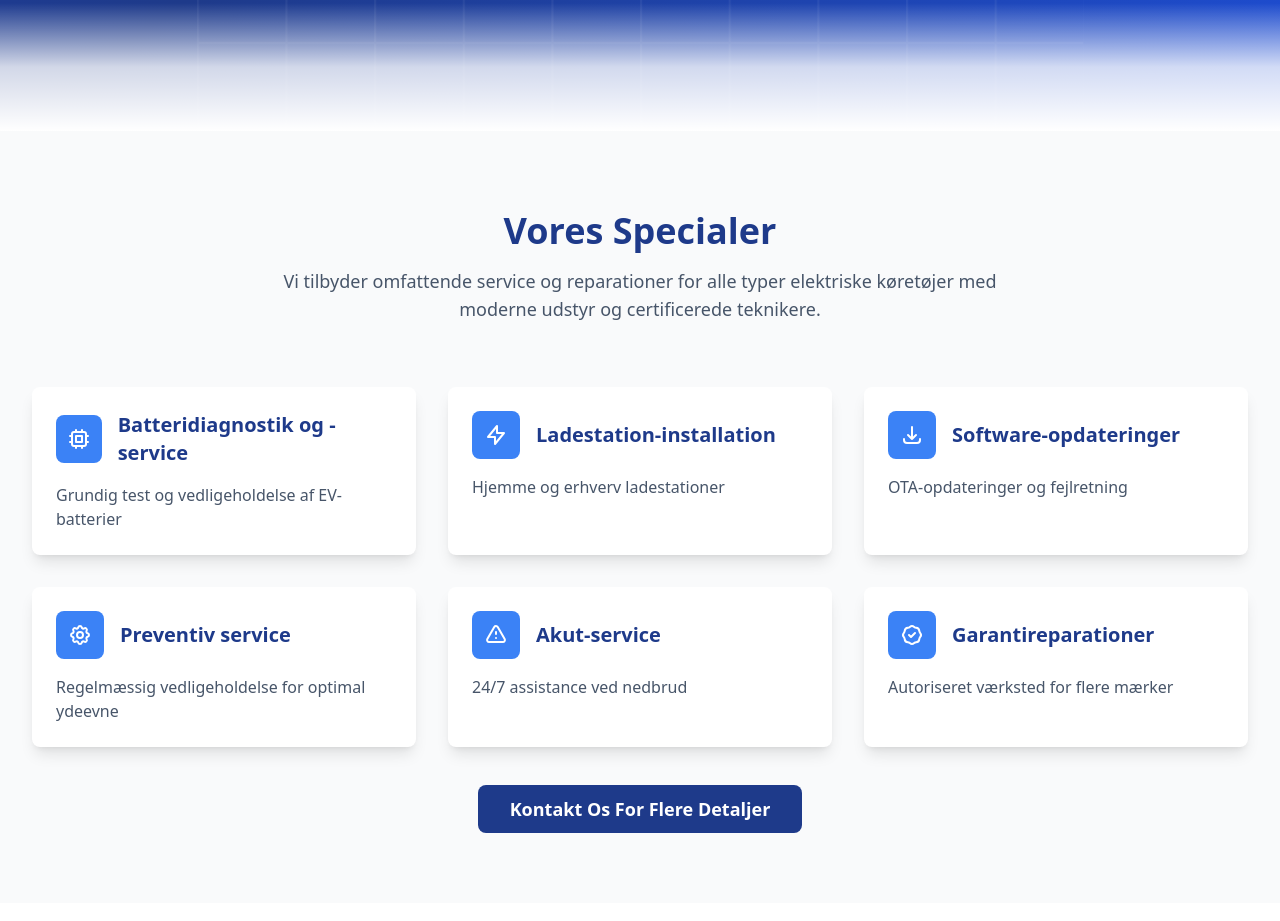
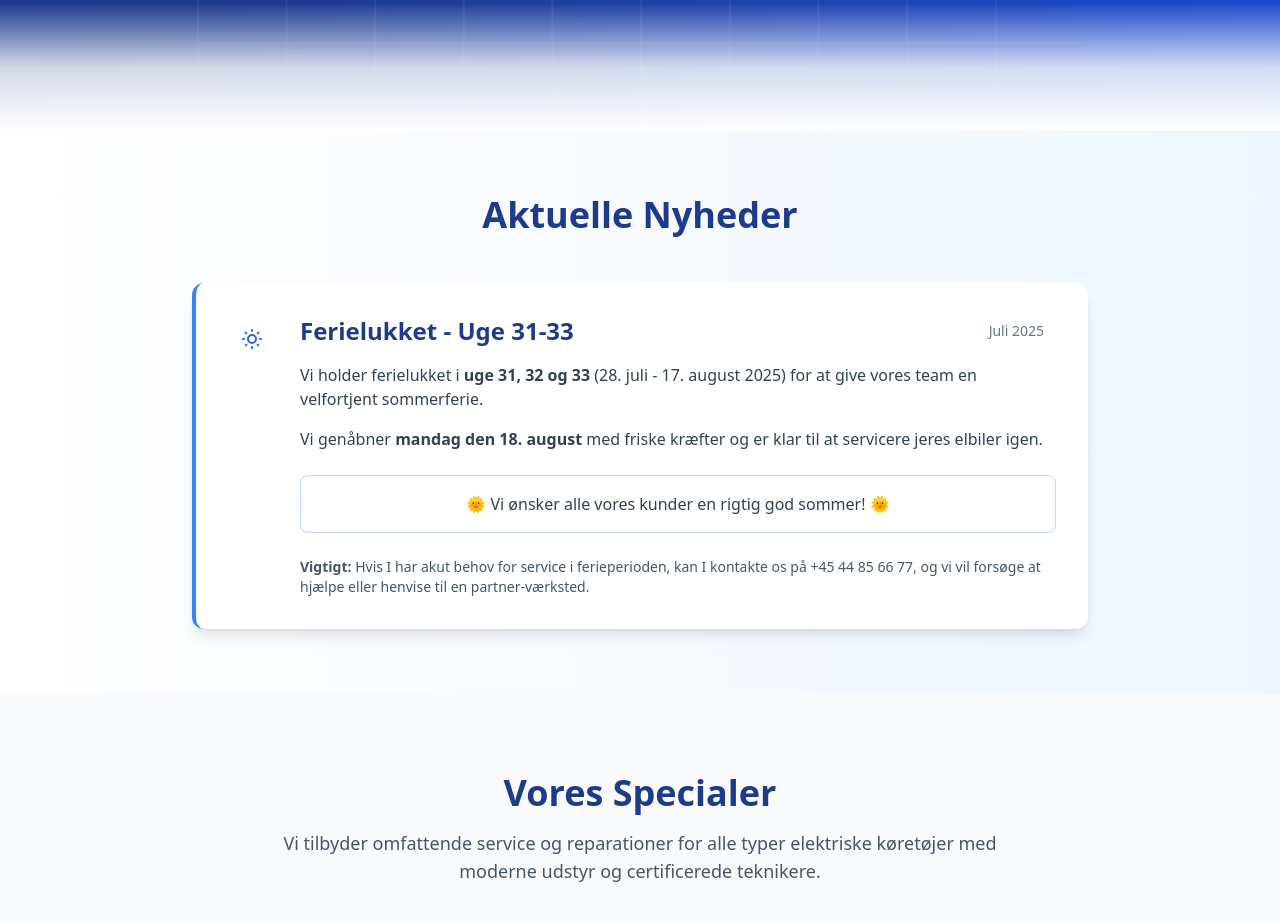
Before and after one commit to webmaister-ai/site-4, an Eleventy site: page src/index.html in a window 1280 px wide. Shown: the part 820-1741 px from the top of the page. Built offline with nearby package versions, Linux system fonts and the light colour scheme; Eleventy itself is replaced by a stand-in of ours; files that its build step writes are made by us from their sources.

Commit message:
AI Task 46: Tilføj en nyhed hvor der står at vi holder ferielu...

```diff
--- a/src/index.html
+++ b/src/index.html
@@ -104,6 +104,52 @@ description: Professionel elbil-service og reparationer i Kongens Lyngby. Specia
 
     <!-- Enhanced bottom gradient -->
     <div class="absolute bottom-0 left-0 right-0 h-32 bg-gradient-to-t from-white via-white/80 to-transparent"></div>
+</section>
+
+<!-- News Section -->
+<section id="nyheder" class="py-16 bg-gradient-to-r from-accent-50 to-primary-50">
+    <div class="max-w-7xl mx-auto px-4 sm:px-6 lg:px-8">
+        <div class="text-center mb-12">
+            <h2 class="text-3xl md:text-4xl font-bold text-primary-800 mb-4">Aktuelle Nyheder</h2>
+        </div>
+
+        <!-- Summer Holiday News -->
+        <div class="max-w-4xl mx-auto">
+            <div class="bg-white rounded-xl shadow-lg border-l-4 border-accent-500 p-8 hover:shadow-xl transition-shadow">
+                <div class="flex items-start">
+                    <div class="flex-shrink-0 mr-6">
+                        <div class="w-12 h-12 bg-accent-100 rounded-full flex items-center justify-center">
+                            <svg class="w-6 h-6 text-accent-600" fill="none" stroke="currentColor" viewBox="0 0 24 24">
+                                <path stroke-linecap="round" stroke-linejoin="round" stroke-width="2" d="M12 3v1m0 16v1m9-9h-1M4 12H3m15.364 6.364l-.707-.707M6.343 6.343l-.707-.707m12.728 0l-.707.707M6.343 17.657l-.707.707M16 12a4 4 0 11-8 0 4 4 0 018 0z"></path>
+                            </svg>
+                        </div>
+                    </div>
+                    <div class="flex-1">
+                        <div class="flex flex-col sm:flex-row sm:items-center sm:justify-between mb-4">
+                            <h3 class="text-2xl font-bold text-primary-800 mb-2 sm:mb-0">Ferielukket - Uge 31-33</h3>
+                            <span class="text-sm text-secondary-500 bg-secondary-100 px-3 py-1 rounded-full font-medium">Juli 2025</span>
+                        </div>
+                        <div class="prose prose-lg text-secondary-700 max-w-none">
+                            <p class="mb-4">
+                                Vi holder ferielukket i <strong>uge 31, 32 og 33</strong> (28. juli - 17. august 2025) for at give vores team en velfortjent sommerferie.
+                            </p>
+                            <p class="mb-4">
+                                Vi genåbner <strong>mandag den 18. august</strong> med friske kræfter og er klar til at servicere jeres elbiler igen.
+                            </p>
+                            <div class="bg-accent-50 border border-accent-200 rounded-lg p-4 mt-6">
+                                <p class="text-accent-800 font-medium text-center">
+                                    🌞 Vi ønsker alle vores kunder en rigtig god sommer! 🌞
+                                </p>
+                            </div>
+                            <div class="mt-6 text-sm text-secondary-600">
+                                <p><strong>Vigtigt:</strong> Hvis I har akut behov for service i ferieperioden, kan I kontakte os på {{ business.phone }}, og vi vil forsøge at hjælpe eller henvise til en partner-værksted.</p>
+                            </div>
+                        </div>
+                    </div>
+                </div>
+            </div>
+        </div>
+    </div>
 </section>
 
 <!-- Services Section -->
```
